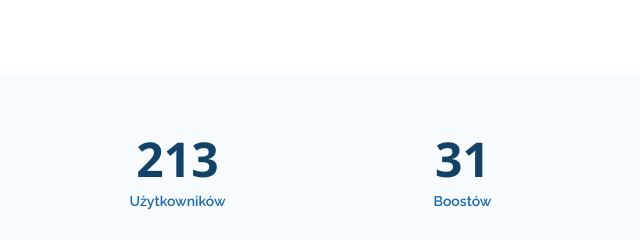
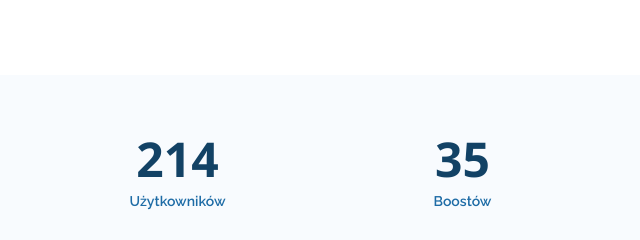
Before and after one commit to lightning-community/main, a plain HTML site: page index.html in a window 1280 px wide. Shown: the part 1500-1740 px from the top of the page, 35-675 px from the left. Drawn offline with nearby package versions, Linux system fonts and the light colour scheme.

Commit message:
Data ipdate 16:58 - 09.07.2021 CEST

```diff
--- a/index.html
+++ b/index.html
@@ -139,14 +139,14 @@
 
           <div class="col-lg-3 col-md-5 col-6 d-md-flex align-items-md-stretch">
             <div class="count-box">
-             <span data-toggle="counter-up">213</span>
+             <span data-toggle="counter-up">214</span>
               <p>Użytkowników</p>
             </div>
           </div>
 
           <div class="col-lg-3 col-md-5 col-6 d-md-flex align-items-md-stretch">
             <div class="count-box">
-              <span data-toggle="counter-up">31</span>
+              <span data-toggle="counter-up">35</span>
               <p>Boostów</p>
             </div>
           </div>
```
